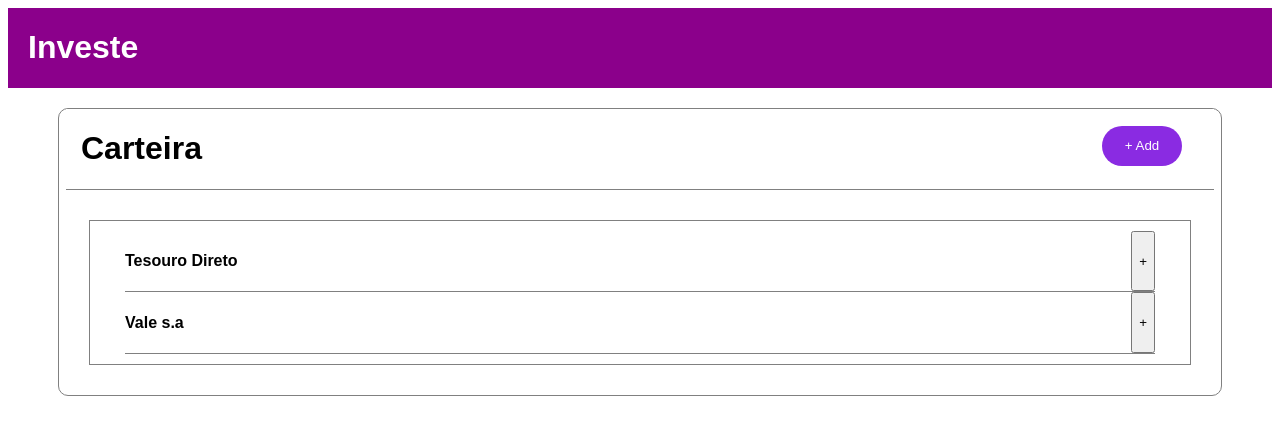
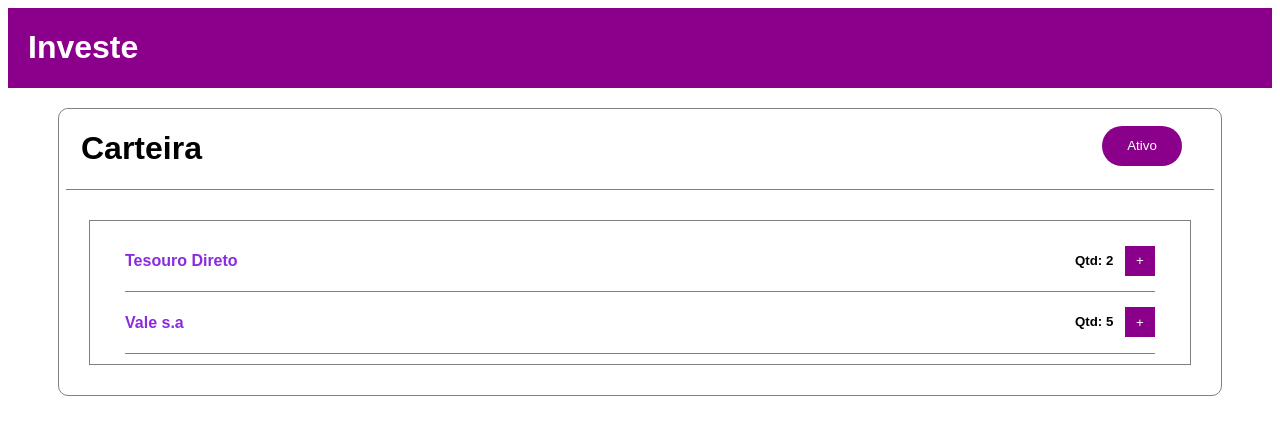
Before and after one commit to redsmedeiros/Investe, a React (Create React App) app: page / in a window 1280 px wide. Shown: the top 434 px of the page. Built offline with nearby package versions, Linux system fonts and the light colour scheme.

Commit message:
Update Investimentos.css and Investimentos.js

```diff
--- a/src/Investimentos.css
+++ b/src/Investimentos.css
@@ -19,13 +19,17 @@
 }
 
 .card-titulo button{
-    background-color: #8A2BE2 ;
+    background-color: #8b008b ;
     border:none;
     border-radius: 30px;
     color: white;
     height: 40px;
     margin: 17px;
     width:80px;
+}
+
+.card-titulo button:hover{
+    background-color: #8A2BE2;
 }
 
 .card-body{
@@ -45,3 +49,26 @@
     justify-content: space-between;
     border-bottom: 1px solid #808080;
 }
+
+.card-linha h4{
+    color: #8A2BE2;
+}
+
+.card-linha-ga{
+    display: flex;
+    justify-content: space-between;
+    width: 80px;
+}
+
+.card-linha-ga button{
+    border:none;
+    color:white;
+    background-color: #8b008b;
+    width: 30px;
+    height: 30px;
+    margin-top: 15px;
+}
+
+.card-linha-ga button:hover{
+    background-color: #8A2BE2;
+}
--- a/src/Investimentos.js
+++ b/src/Investimentos.js
@@ -1,24 +1,33 @@
 import "./Investimentos.css"
+import {useState} from "react"
+
 const investimentos = () => {
 
-    const teste = "teste"
+
 
     const dados = [
-        {nome: "Tesouro Direto"},
-        {nome: "Vale s.a"}
+        {nome: "Tesouro Direto",
+         qtd: 2
+        },
+        {nome: "Vale s.a",
+         qtd: 5
+        }
     ]
   return <div>
       <div className="card">
           <div className="card-titulo">
               <h1>Carteira</h1>
-              <button>+ Add</button>
+              <button>Ativo</button>
           </div>
           <div className="card-body">
               <div className="card-conteudo">
                   {dados.map((dado)=>(
                       <div className="card-linha">
                           <h4>{dado.nome}</h4>
-                          <button>+</button>
+                          <div className="card-linha-ga">
+                              <h5>Qtd: {dado.qtd} </h5>
+                              <button onClick="()=>{}">+</button>
+                          </div>
                       </div>
                   ))}
               </div>
```
